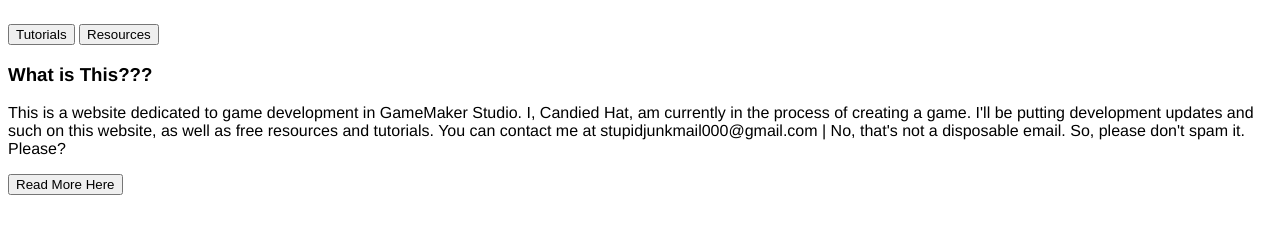
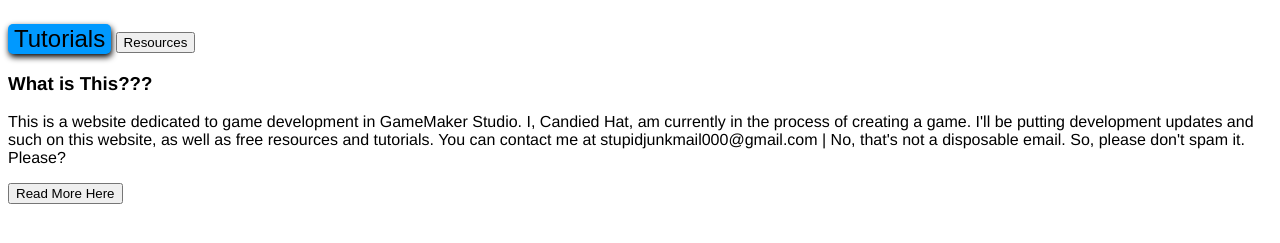
Before and after one commit to TheCandiedHat/Candied-Hat-Website, a plain HTML site: page index.html in a window 1280 px wide. Shown: the part 139-382 px from the top of the page. Drawn offline with Linux system fonts and the light colour scheme.

Commit message:
Add link buttons

```diff
--- a/index.html
+++ b/index.html
@@ -12,12 +12,12 @@
     <h2>Game Dev CAN Be Easy</h2>
 
     <div id="cornerlinks">
-      <button>Tutorials</button>
-      <button>Resources</button>
+      <button id="tutorials">Tutorials</button>
+      <button id="resources">Resources</button>
     </div>
 
     <h3>What is This???</h3>
-    <p>
+    <p width="600px">
       This is a website dedicated to game development in
       GameMaker Studio. I, Candied Hat, am currently in the
       process of creating a game. I'll be putting development
--- a/stylesheet.css
+++ b/stylesheet.css
@@ -14,3 +14,11 @@
   color: #005791;
   margin-top: -50px;
 }
+
+#cornerlinks > #tutorials {
+  background-color: #0099FF;
+  border: 0px;
+  border-radius: 5px;
+  font-size: 24px;
+  box-shadow: 1px 3px 6px black;
+}
```
